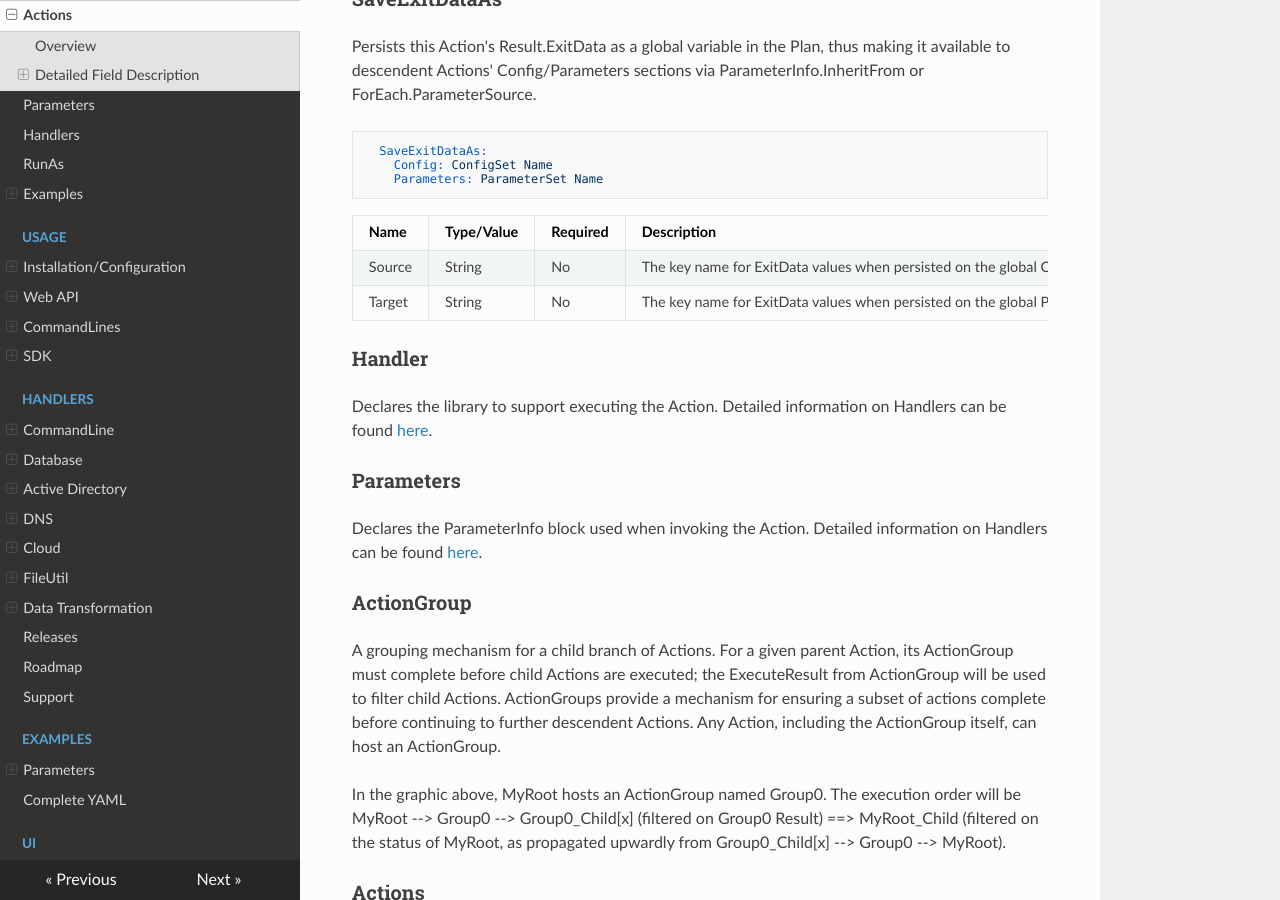
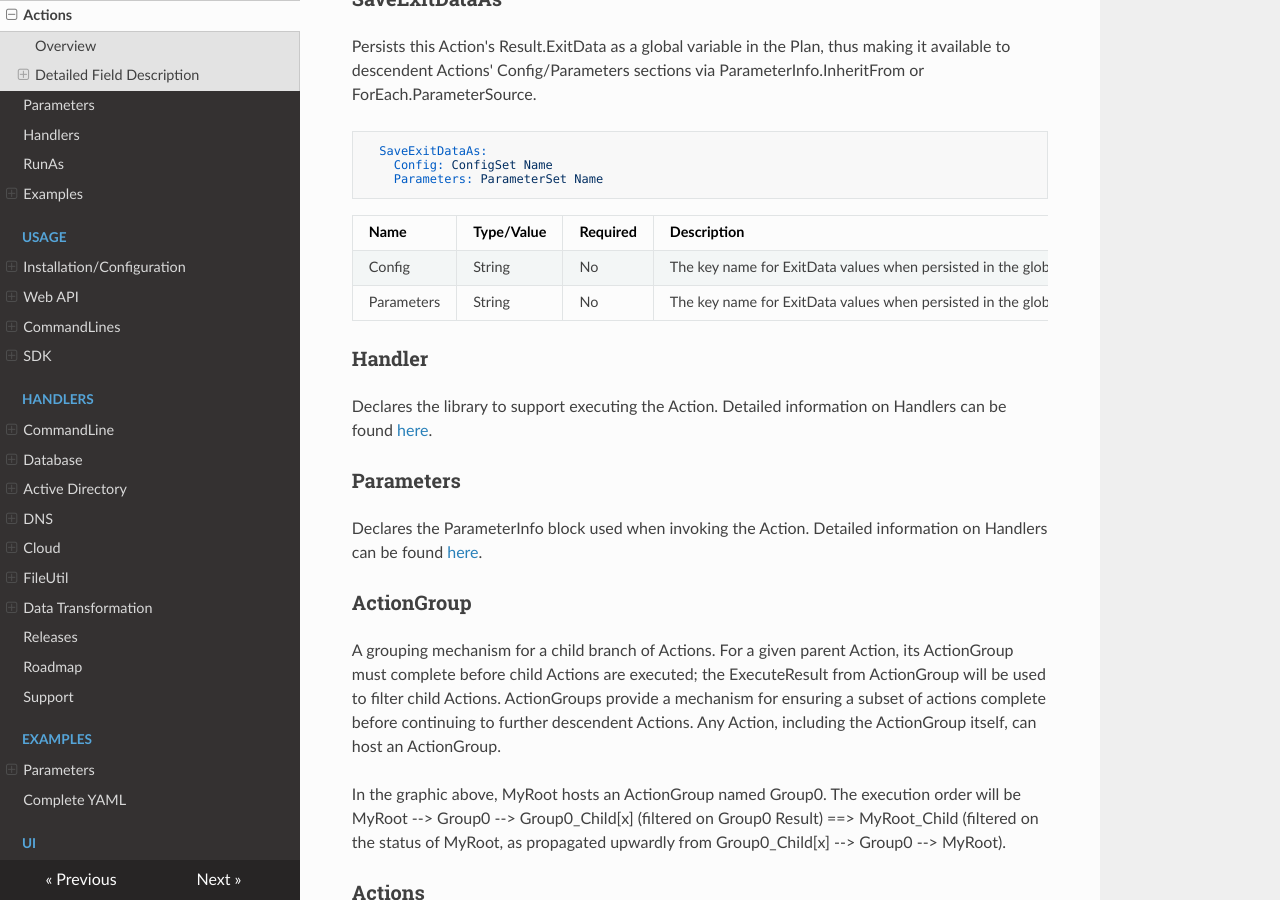
Before and after one commit to SynapseProject/synapse.docs, an MkDocs documentation site: the page built from docs/plans/actions/index.md, in a window 1280 px wide and 900 px high, scrolled down 2802 px. Built offline with MkDocs 1.6.1, drawn with Linux system fonts in a browser that asks for light colours; nearby versions of some CDN libraries; old or Windows-style settings are respelled for this version of MkDocs.

Commit message:
typo in Actions doc

```diff
--- a/docs/plans/actions/index.md
+++ b/docs/plans/actions/index.md
@@ -112,8 +112,8 @@ Persists this Action's Result.ExitData as a global variable in the Plan, thus ma
 
 |Name|Type/Value|Required|Description
 |-|-|-|-
-|Source|String|No|The key name for ExitData values when persisted on the global Configs list.
-|Target|String|No|The key name for ExitData values when persisted on the global Parameters. list.
+|Config|String|No|The key name for ExitData values when persisted in the global Configs collection.
+|Parameters|String|No|The key name for ExitData values when persisted in the global Parameters collection.
 
 ### Handler
 Declares the library to support executing the Action.  Detailed information on Handlers can be found [here](/plans/handlers/ "Handlers").
```
